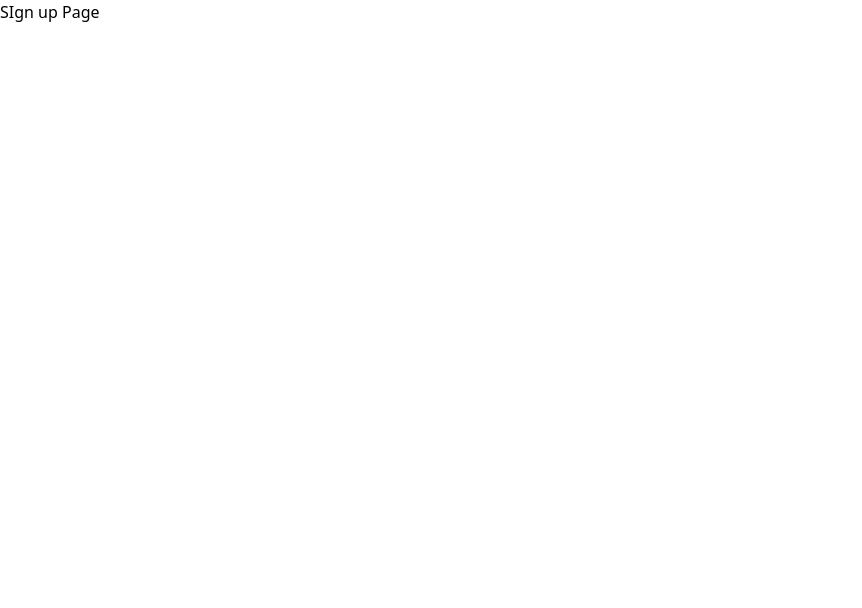
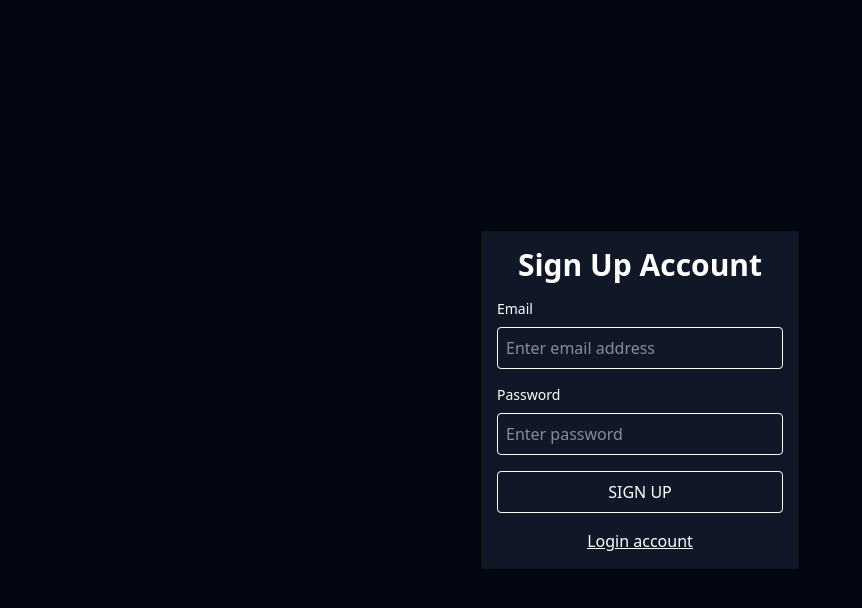
Before and after one commit to ajmal-m/ex-tracker-front-end, a React (Vite) app: page /sign-up in a window 1280 px wide. Shown: the top 608 px of the page, without its empty margins (0-862 px from the left). Built offline with nearby package versions, Linux system fonts and the light colour scheme; the HTML template or start-up script is replaced by a standard one.

Commit message:
Sign up and login pages updates

```diff
--- a/src/components/auth-form.tsx
+++ b/src/components/auth-form.tsx
@@ -1,4 +1,5 @@
 import React, { memo, useCallback, useState } from "react";
+import { Link } from "react-router-dom";
 
 type PropType = {
     AuthType : string;
@@ -21,7 +22,6 @@ const AuthForm = memo(( { AuthType } : PropType) => {
     const handleSubmit = useCallback((e : React.FormEvent<HTMLFormElement> ) => {
         try {
             e.preventDefault();
-            console.log(authData)
         } catch (error) {
             console.log(error);
         }
@@ -30,7 +30,7 @@ const AuthForm = memo(( { AuthType } : PropType) => {
 
     return(
         <div className="min-w-80 min-h-80 bg-[#101828] dark:bg-[#101828] rounded border flex items-center justify-center">
-            <form onSubmit={handleSubmit} className="w-full px-4 flex flex-col gap-4">
+            <form onSubmit={handleSubmit} className="w-full p-4 flex flex-col gap-4">
                 <h1 className="text-center text-white text-3xl font-bold">{AuthType} Account</h1>
                 <div className="flex flex-col gap-2">
                     <label htmlFor="email" className="text-white text-sm font-regular">Email</label>
@@ -57,6 +57,13 @@ const AuthForm = memo(( { AuthType } : PropType) => {
                 >
                     {AuthType}
                 </button>
+                <div className="text-center text-white underline">
+                    <Link to={`${ AuthType === "Sign Up" ? '/login' : '/sign-up' }`}>
+                    {
+                        AuthType === "Sign Up" ? 'Login account' : 'create a new account'
+                    }
+                    </Link>
+                </div>
             </form>
         </div>
     )
--- a/src/pages/sign-up.tsx
+++ b/src/pages/sign-up.tsx
@@ -1,10 +1,11 @@
 import { memo } from "react";
+import AuthForm from "../components/auth-form";
 
 const SignUpPage = memo(() => {
     return(
-        <>
-            <h1>SIgn up Page</h1>
-        </>
+        <div className="flex items-center justify-center h-screen bg-[#030712]">
+            <AuthForm AuthType="Sign Up"/>
+        </div>
     )
 });
 
```
